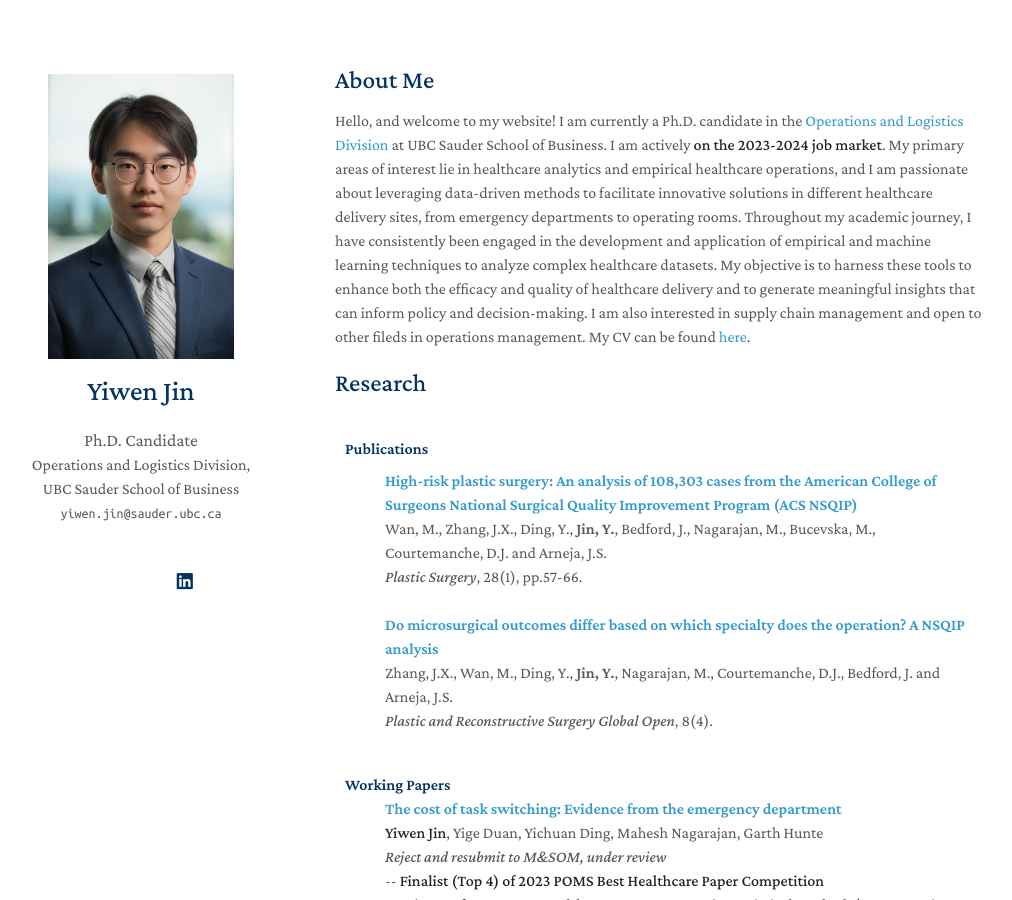
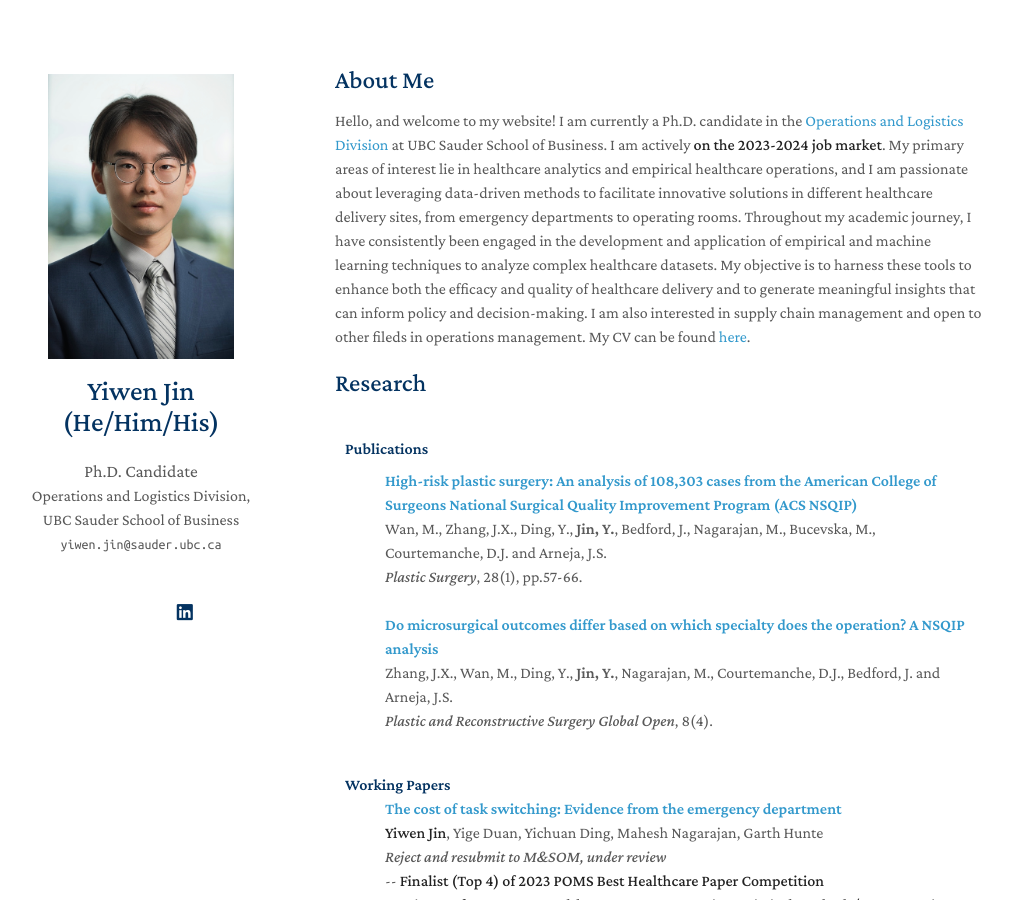
Before and after one commit to zeyang1225/zeyang1225.github.io, a Jekyll site: the page built from index.md, in a window 1280 px wide and 900 px high. Shown: the whole window, without its empty margins (135-1147 px from the left). Built offline with Jekyll 4.4.1, drawn with Linux system fonts in a browser that asks for light colours; nearby versions of some CDN libraries; a style sheet for code colours, icons or effects is not loaded; our own code applies the rules of GitHub Pages for plain Markdown files.

Commit message:
Update _config.yml

```diff
--- a/_config.yml
+++ b/_config.yml
@@ -1,5 +1,5 @@
 # Basic Information
-title: Yiwen Jin
+title: Yiwen Jin (He/Him/His)
 position: Ph.D. Candidate
 affiliation: Operations and Logistics Division, UBC Sauder School of Business
 email: yiwen.jin@sauder.ubc.ca
```
